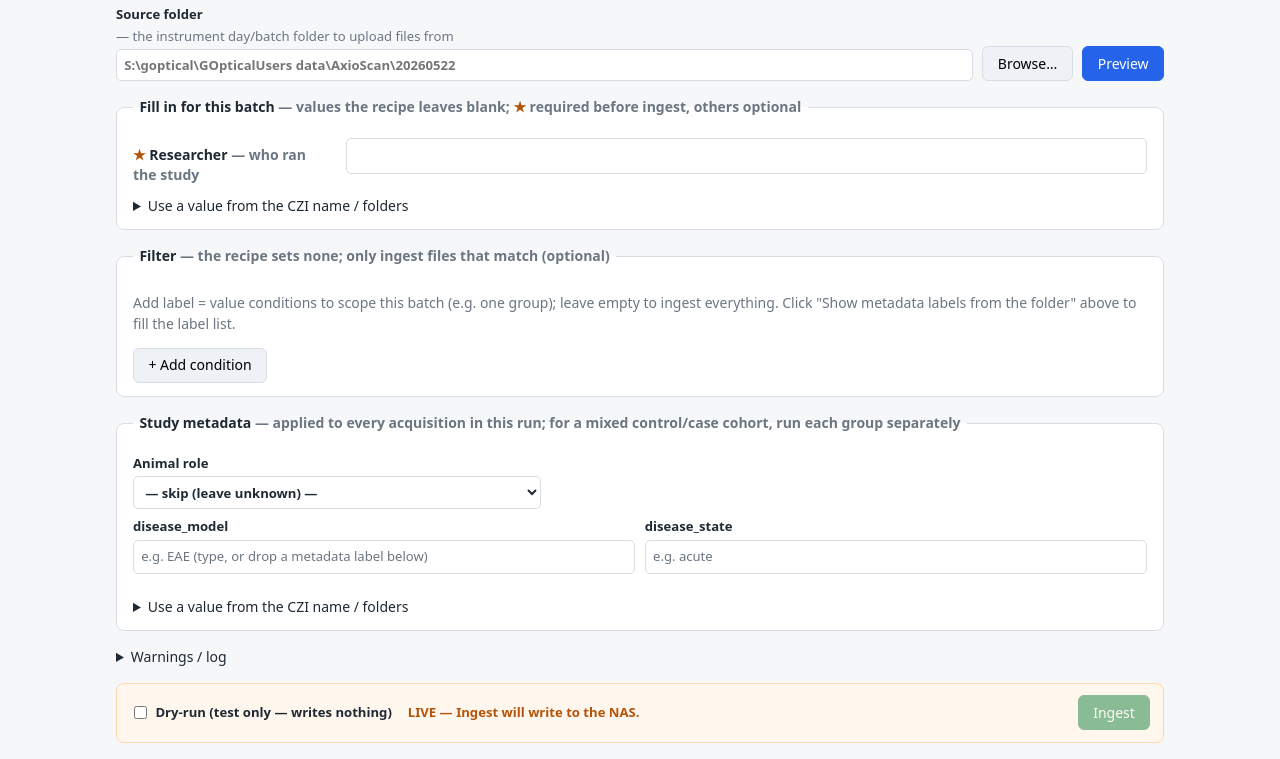
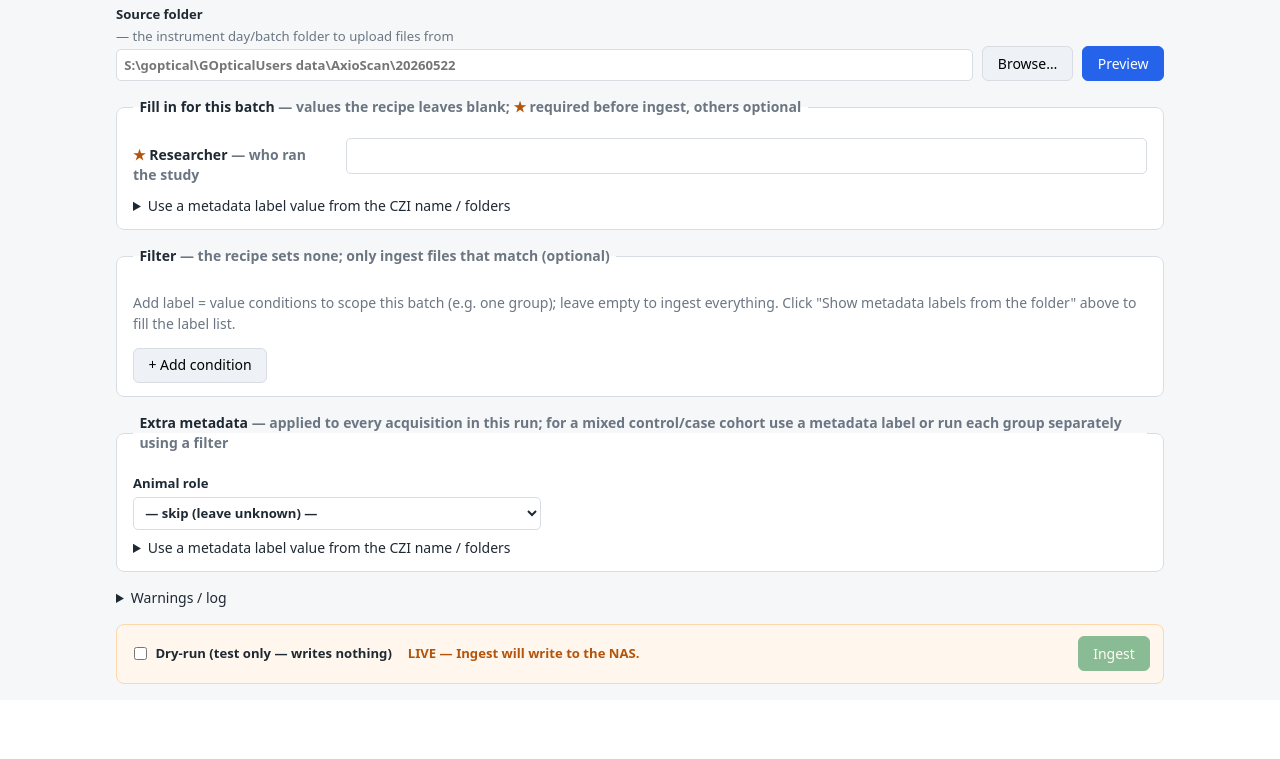
Before and after one commit to Rtasseff/gjesus3-pilot, a Flask app: page / in a window 1280 px wide. Shown: the part 235-994 px from the top of the page. After the commit the page ends 919 px from the top, so only its background shows below. Run offline with Flask 3, Linux system fonts and the light colour scheme.

Commit message:
GUI runner: rename Extra-metadata panel + fix disease-field gating + label wording
The per-run condition panel (kept in the Runner when is_control/disease was
removed from the Builder) needed cleanup:

- Renamed "Study metadata" -> "Extra metadata"; legend now: "applied to every
  acquisition in this run; for a mixed control/case cohort use a metadata label
  or run each group separately using a filter".
- FIXED disease_model/disease_state showing regardless of Animal role: the JS
  correctly set hidden on #r-meta-case, but it's a .row and `.row{display:flex}`
  overrode the `[hidden]` attribute (specificity tie, author beats UA). Added
  `[hidden]{display:none !important}` so the disease fields now appear ONLY when
  Animal role = case (and fixes any other JS-hidden .row).
- "Use a value from the CZI name / folders" -> "Use a metadata label value from
  the CZI name / folders" (both the gaps + extra-metadata panels).

Verified: page renders the new legend + summary (2x) + the [hidden] rule; old
"Study metadata" legend gone.

Co-Authored-By: Claude Opus 4.8 (1M context) <noreply@anthropic.com>

```diff
--- a/tools/operator/gui/static/style.css
+++ b/tools/operator/gui/static/style.css
@@ -11,6 +11,10 @@
   --chip: #eef2ff;
 }
 * { box-sizing: border-box; }
+/* The `hidden` attribute must win over display rules like `.row{display:flex}`
+   (equal specificity, author beats the UA [hidden] rule) — otherwise JS-hidden
+   rows (e.g. the disease fields gated on Animal role = case) still show. */
+[hidden] { display: none !important; }
 body {
   margin: 0;
   font: 14px/1.45 system-ui, "Segoe UI", Arial, sans-serif;
--- a/tools/operator/gui/templates/index.html
+++ b/tools/operator/gui/templates/index.html
@@ -65,7 +65,7 @@
       <legend>Fill in for this batch <span class="muted">— values the recipe leaves blank; <span class="star">★</span> required before ingest, others optional</span></legend>
       <div id="r-gaps-grid" class="reqgrid"></div>
       <details>
-        <summary>Use a value from the CZI name / folders</summary>
+        <summary>Use a metadata label value from the CZI name / folders</summary>
         <p class="muted">Click or drag a metadata label into a box above; it resolves per file at ingest. Set the folder + NAS root, then show them.</p>
         <div class="row">
           <button id="r-gaps-load" type="button">Show metadata labels from the folder</button>
@@ -86,7 +86,7 @@
     <!-- Per-run study metadata (condition block). Shown only for instruments
          whose template carries a condition: block (AxioScan tissue). -->
     <fieldset id="r-meta" hidden>
-      <legend>Study metadata <span class="muted">— applied to every acquisition in this run; for a mixed control/case cohort, run each group separately</span></legend>
+      <legend>Extra metadata <span class="muted">— applied to every acquisition in this run; for a mixed control/case cohort use a metadata label or run each group separately using a filter</span></legend>
       <div class="row">
         <label>Animal role
           <select id="r-is-control">
@@ -107,7 +107,7 @@
         </label>
       </div>
       <details>
-        <summary>Use a value from the CZI name / folders</summary>
+        <summary>Use a metadata label value from the CZI name / folders</summary>
         <p class="muted">Click or drag a metadata label into a box above; it
           resolves per file at ingest. Set the folder + NAS root, then show them.</p>
         <div class="row">
```
